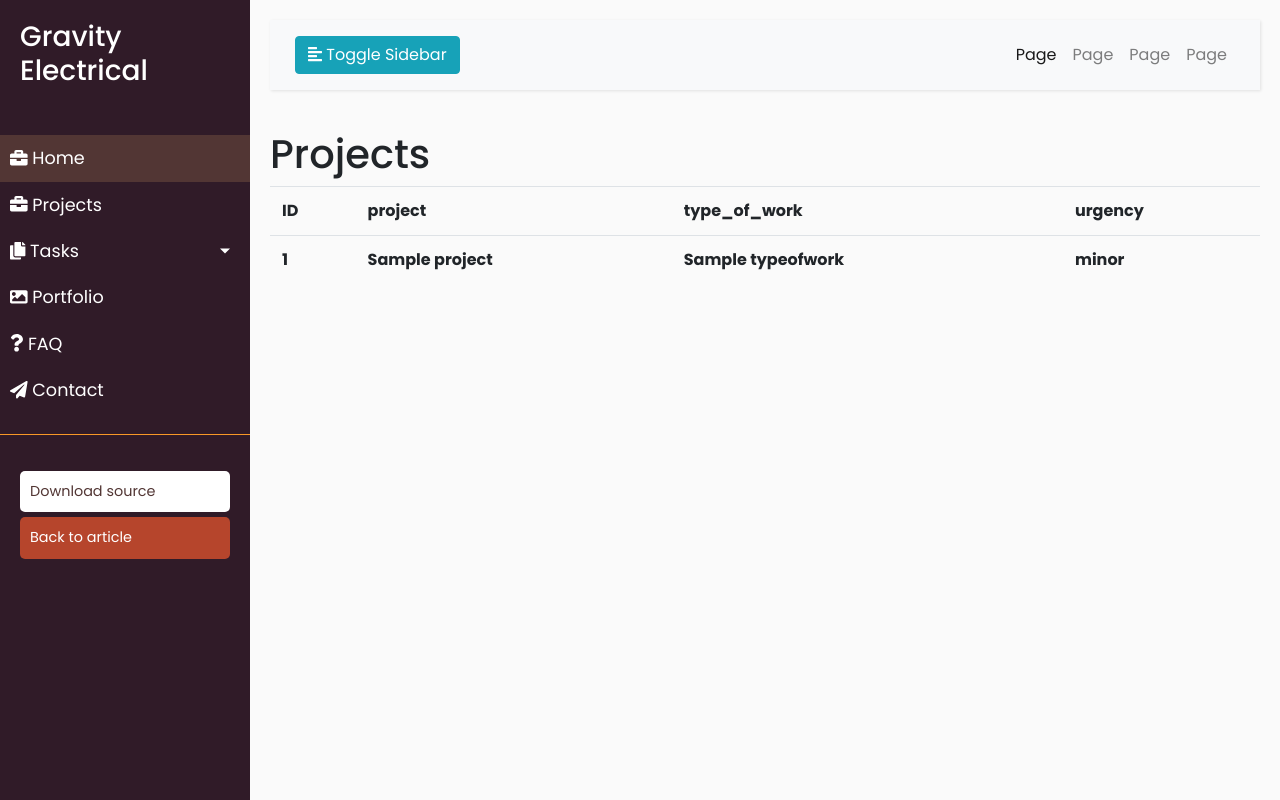
After one commit to NCannavaro/Construction-company, a Django app: page /task/ in a window 1280 px wide. The commit adds this page. Run offline with Django 4.2, Linux system fonts and the light colour scheme; tables that the repository leaves empty hold one stand-in row (values such as "Sample post"); lists and menus that the app fills with data are empty; some libraries are stand-ins or nearby versions.

Commit message:
Create task_list.html, TasklistView & task url

```diff
--- a/task_manager/models.py
+++ b/task_manager/models.py
@@ -15,6 +15,9 @@ class Project(models.Model):
     name = models.CharField(max_length=255, unique=True)
     registration_number = models.CharField(max_length=255, unique=True)
     address = models.CharField(max_length=255, unique=True)
+
+    def __str__(self):
+        return self.name
 
 
 class TypeOfWork(models.Model):
@@ -49,3 +52,6 @@ class Task(models.Model):
     price = models.BooleanField()
     status = models.CharField(max_length=255)
     employees = models.ManyToManyField(settings.AUTH_USER_MODEL, related_name="tasks")
+
+    def __str__(self):
+        return f"Project: {self.project}, {self.type_of_work}"
--- a/task_manager/urls.py
+++ b/task_manager/urls.py
@@ -1,9 +1,12 @@
 from django.urls import path
 
-from task_manager.views import index
+from task_manager.views import index, ProjectListView, TaskListView
 
 urlpatterns = [
     path("", index, name="index"),
+    path("projects/", ProjectListView.as_view(), name="projects-list"),
+    path("task/", TaskListView.as_view(), name="task-list"),
+
 ]
 
 app_name = "task_manager"
--- a/task_manager/views.py
+++ b/task_manager/views.py
@@ -1,5 +1,6 @@
 from django.contrib.auth.decorators import login_required
 from django.shortcuts import render
+from django.views import generic
 
 from task_manager.models import Employee, Project, Task
 
@@ -23,3 +24,13 @@ def index(request):
     }
 
     return render(request, "task_manager/index.html", context=context)
+
+
+class ProjectListView(generic.ListView):
+    model = Project
+    template_name = "task_manager/project_list.html"
+
+
+class TaskListView(generic.ListView):
+    model = Task
+    template_name = "task_manager/task_list.html"
--- a/templates/base.html
+++ b/templates/base.html
@@ -27,9 +27,55 @@
       {% include "includes/sidebar.html" %}
     {% endblock %}
     <!-- Page Content  -->
-      {% block content %}{% endblock %}
+    {% block main %}
+      <div id="content">
 
+        <nav class="navbar navbar-expand-lg navbar-light bg-light">
+          <div class="container-fluid">
+
+            <button type="button" id="sidebarCollapse" class="btn btn-info">
+              <i class="fas fa-align-left"></i>
+              <span>Toggle Sidebar</span>
+            </button>
+            <button class="btn btn-dark d-inline-block d-lg-none ml-auto" type="button" data-toggle="collapse" data-target="#navbarSupportedContent" aria-controls="navbarSupportedContent" aria-expanded="false" aria-label="Toggle navigation">
+              <i class="fas fa-align-justify"></i>
+            </button>
+
+              <div class="collapse navbar-collapse" id="navbarSupportedContent">
+                <ul class="nav navbar-nav ml-auto">
+                  <li class="nav-item active">
+                    <a class="nav-link" href="#">Page</a>
+                  </li>
+                  <li class="nav-item">
+                    <a class="nav-link" href="#">Page</a>
+                  </li>
+                  <li class="nav-item">
+                    <a class="nav-link" href="#">Page</a>
+                  </li>
+                  <li class="nav-item">
+                    <a class="nav-link" href="#">Page</a>
+                  </li>
+                </ul>
               </div>
+          </div>
+        </nav>
+          {% endblock %}{% block content %}
+      </div>
+    {% endblock %}
+  <!-- jQuery CDN - Slim version (=without AJAX) -->
+  <script src="https://code.jquery.com/jquery-3.3.1.slim.min.js" integrity="sha384-q8i/X+965DzO0rT7abK41JStQIAqVgRVzpbzo5smXKp4YfRvH+8abtTE1Pi6jizo" crossorigin="anonymous"></script>
+  <!-- Popper.JS -->
+  <script src="https://cdnjs.cloudflare.com/ajax/libs/popper.js/1.14.0/umd/popper.min.js" integrity="sha384-cs/chFZiN24E4KMATLdqdvsezGxaGsi4hLGOzlXwp5UZB1LY//20VyM2taTB4QvJ" crossorigin="anonymous"></script>
+  <!-- Bootstrap JS -->
+  <script src="https://stackpath.bootstrapcdn.com/bootstrap/4.1.0/js/bootstrap.min.js" integrity="sha384-uefMccjFJAIv6A+rW+L4AHf99KvxDjWSu1z9VI8SKNVmz4sk7buKt/6v9KI65qnm" crossorigin="anonymous"></script>
+
+  <script type="text/javascript">
+      $(document).ready(function () {
+          $('#sidebarCollapse').on('click', function () {
+              $('#sidebar').toggleClass('active');
+          });
+      });
+  </script>
 </body>
 
 </html>
--- a/templates/includes/sidebar.html
+++ b/templates/includes/sidebar.html
@@ -6,34 +6,23 @@
 
     <ul class="list-unstyled components">
         <li class="active">
-            <a href="#homeSubmenu" data-toggle="collapse" aria-expanded="false" class="dropdown-toggle">
-                <i class="fas fa-home"></i>
+            <a href="{% url 'task_manager:index' %}">
+                <i class="fas fa-briefcase"></i>
                 Home
             </a>
-            <ul class="collapse list-unstyled" id="homeSubmenu">
-                <li>
-                    <a href="#">Home 1</a>
-                </li>
-                <li>
-                    <a href="#">Home 2</a>
-                </li>
-                <li>
-                    <a href="#">Home 3</a>
-                </li>
-            </ul>
         </li>
         <li>
-            <a href="#">
+            <a href="{% url 'task_manager:projects-list' %}">
                 <i class="fas fa-briefcase"></i>
                 Projects
             </a>
             <a href="#pageSubmenu" data-toggle="collapse" aria-expanded="false" class="dropdown-toggle">
                 <i class="fas fa-copy"></i>
-                Pages
+                Tasks
             </a>
             <ul class="collapse list-unstyled" id="pageSubmenu">
                 <li>
-                    <a href="#">Page 1</a>
+                    <a href="{% url 'task_manager:task-list' %}">Test tasks</a>
                 </li>
                 <li>
                     <a href="#">Page 2</a>
--- /dev/null
+++ b/templates/task_manager/task_list.html
@@ -0,0 +1,27 @@
+{% extends "base.html" %}
+
+{% block content %}
+  <h1>Projects</h1>
+
+  {% if task_list %}
+    <table class="table">
+      <tr>
+        <th>ID</th>
+        <th>project</th>
+        <th>type_of_work</th>
+        <th>urgency</th>
+      </tr>
+    {% for task in task_list %}
+      <tr>
+        <th>{{ task.pk }}</th>
+        <th>{{ task.project }}</th>
+        <th>{{ task.type_of_work }}</th>
+        <th>{{ task.get_urgency_display}}</th>
+      </tr>
+    {% endfor %}
+    </table>
+  {% else %}
+    <p>There are no tasks available</p>
+  {% endif %}
+
+{% endblock %}
```
Also changed, not shown: templates/task_manager/index.html (+0 -49 lines), templates/task_manager/project_list.html (added, +19 -0 lines), task_manager/migrations/0001_initial.py (added). Lines whose indentation alone changed are shown as unchanged.
